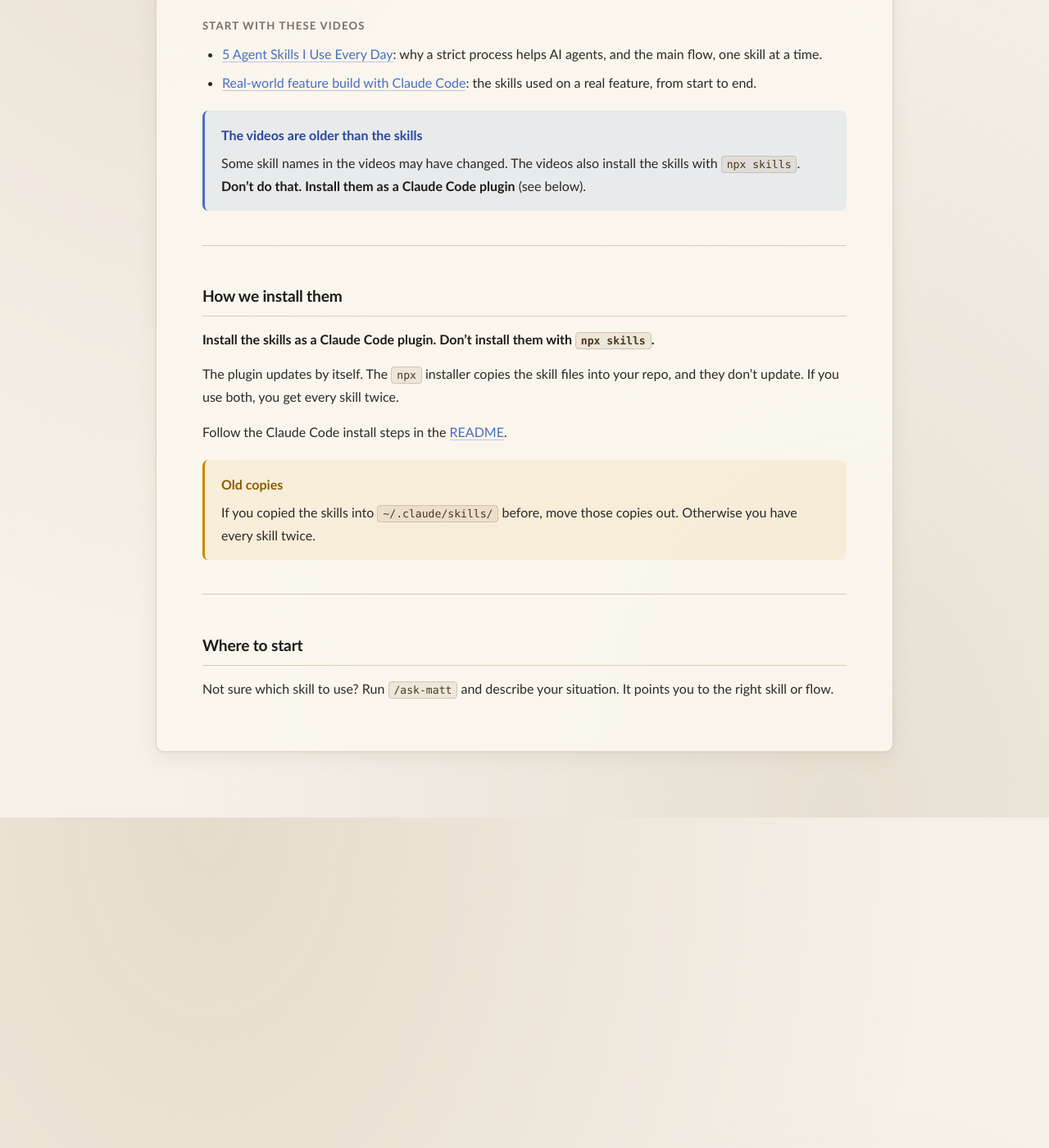
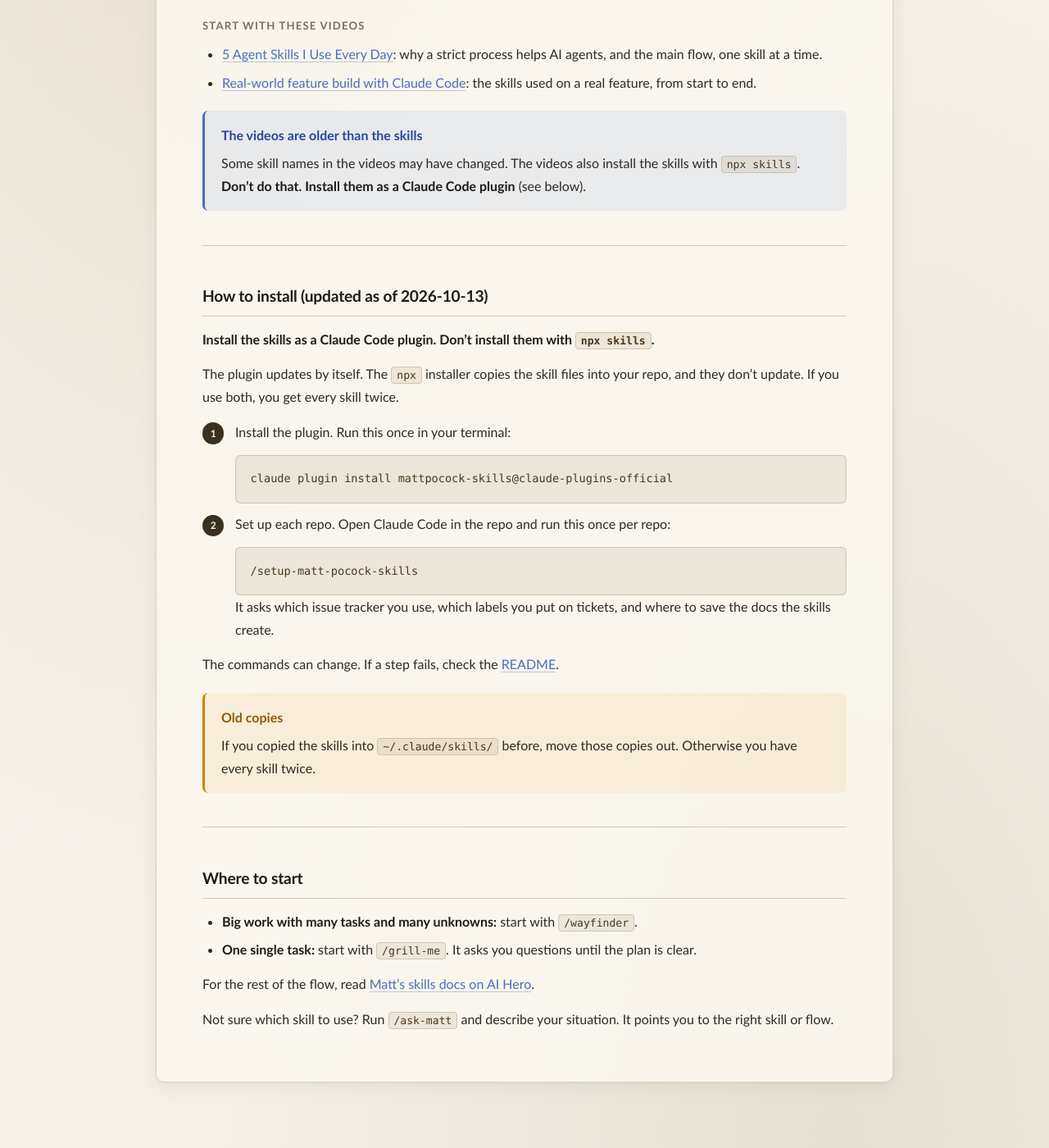
Before and after one commit to nimbus-tech-io/public-docs, a Jekyll site: the page built from matt-pocock-skills.md, in a window 1280 px wide and 1400 px high, scrolled down 565 px. Shown: the whole window at 82% size. Built offline with Jekyll 4.4.1, drawn with Linux system fonts in a browser that asks for light colours; some of the changed text lies outside the part shown.

Commit message:
Update Matt's skills documentation

````diff
--- a/matt-pocock-skills.md
+++ b/matt-pocock-skills.md
@@ -2,7 +2,7 @@
 layout: doc
 title: Using Matt Pocock's Skills
 subtitle: Where to learn Matt Pocock's skills, and how we install them.
-updated: 2026-10-07
+updated: 2026-10-13
 author: Milos
 tags: [claude]
 ---
@@ -30,13 +30,27 @@ The skills change often, so this page does not copy them. Matt's own docs are al
 
 ---
 
-## How we install them
+## How to install (updated as of 2026-10-13)
 
 **Install the skills as a Claude Code plugin. Don't install them with `npx skills`.**
 
 The plugin updates by itself. The `npx` installer copies the skill files into your repo, and they don't update. If you use both, you get every skill twice.
 
-Follow the Claude Code install steps in the [README](https://github.com/mattpocock/skills#installation-30-second-setup).
+1. Install the plugin. Run this once in your terminal:
+
+   ```bash
+   claude plugin install mattpocock-skills@claude-plugins-official
+   ```
+
+2. Set up each repo. Open Claude Code in the repo and run this once per repo:
+
+   ```text
+   /setup-matt-pocock-skills
+   ```
+
+   It asks which issue tracker you use, which labels you put on tickets, and where to save the docs the skills create.
+
+The commands can change. If a step fails, check the [README](https://github.com/mattpocock/skills#installation-30-second-setup).
 
 > [!WARNING]
 > Old copies
@@ -47,4 +61,9 @@ Follow the Claude Code install steps in the [README](https://github.com/mattpoco
 
 ## Where to start
 
+- **Big work with many tasks and many unknowns:** start with `/wayfinder`.
+- **One single task:** start with `/grill-me`. It asks you questions until the plan is clear.
+
+For the rest of the flow, read [Matt's skills docs on AI Hero](https://www.aihero.dev/skills).
+
 Not sure which skill to use? Run `/ask-matt` and describe your situation. It points you to the right skill or flow.
````
